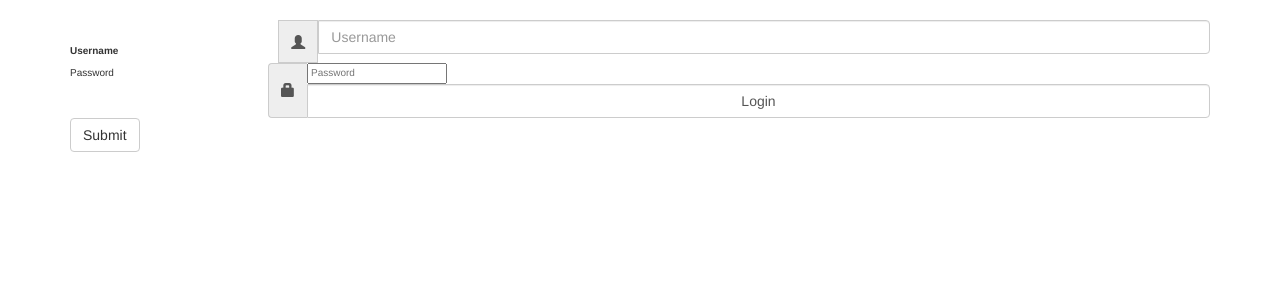
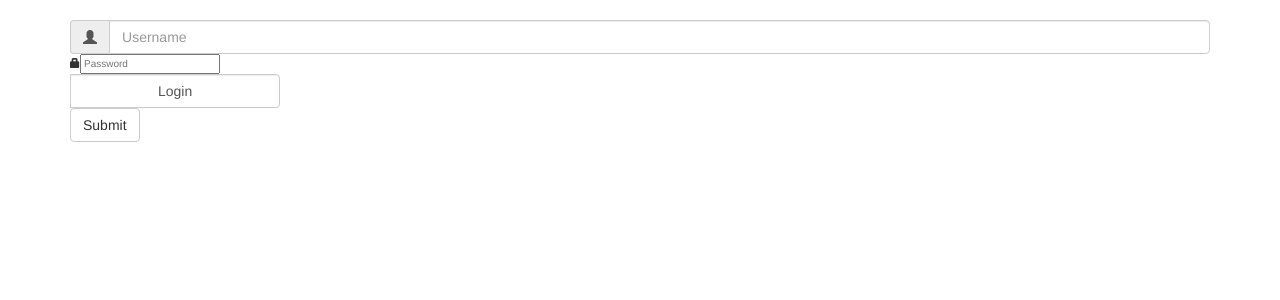
Before and after one commit to earl-gadel/blogz, a Flask app: page /login in a window 1280 px wide. Shown: the part 52-352 px from the top of the page. Run offline with Flask 2, Linux system fonts and the light colour scheme; some libraries are stand-ins or nearby versions.

Commit message:
remove labels

```diff
--- a/templates/login.html
+++ b/templates/login.html
@@ -4,12 +4,10 @@
 <div class="container">
     <form action="/login" method="post">
         <div class="input-group">
-            <label for="username">Username</label>
             <span class="input-group-addon"><i class="glyphicon glyphicon-user"></i></span>
             <input name="username" class="form-control" type="text" value="{{ username }}" placeholder="Username" >
         </div>
         <div class="input-group"
-            <label for="password">Password</label>
             <span class="input-group-addon"><i class="glyphicon glyphicon-lock"></i></span>
             <input name="password" type="password" placeholder="Password">
             <input type="submit" class="form-control" value="Login">
```
